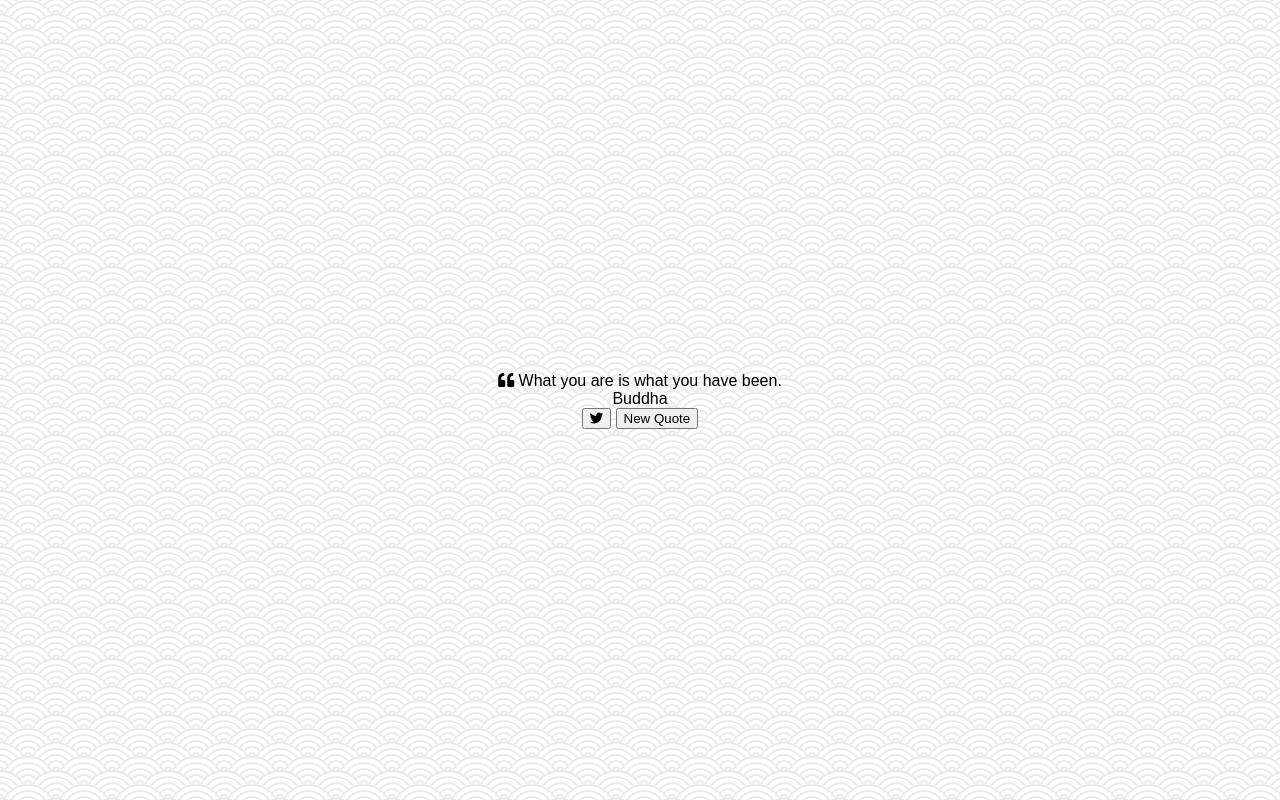
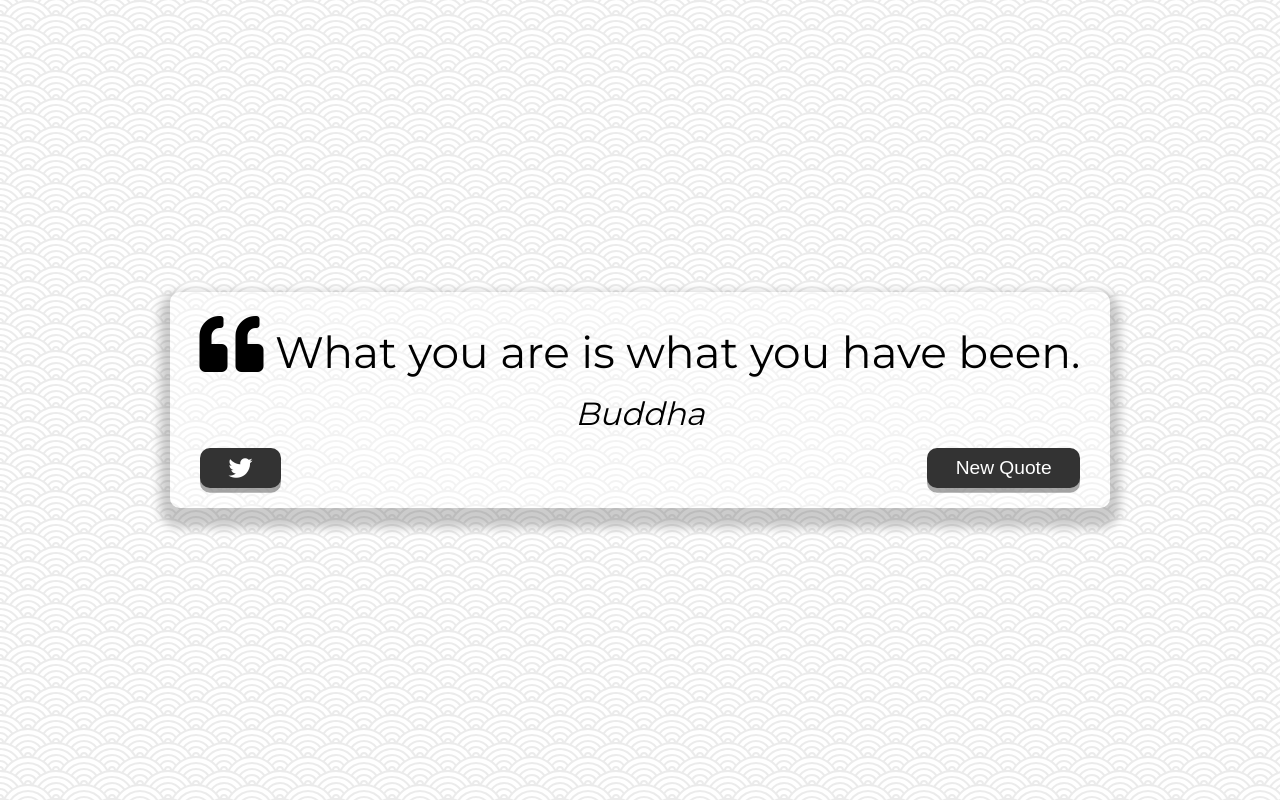
Before and after one commit to sol695/Quote-Generator, a plain HTML site: page index.html in a window 1280 px wide. Drawn offline with Linux system fonts and the light colour scheme.

Commit message:
add styles in project

```diff
--- a/style.css
+++ b/style.css
@@ -1,4 +1,5 @@
-@import url('https://fonts.googleapis.com/css?family=Montserrat&display=swap')
+@import url('https://fonts.googleapis.com/css?family=Montserrat&display=swap');
+
 
 html {
   box-sizing: border-box;
@@ -17,3 +18,73 @@ body {
  align-items:center;
  justify-content:center;
 }
+
+.quote-container{
+width:auto;
+max-width:900px;
+padding:20px 30px;
+border-radius:10px;
+background-color:rgba(255,255,255,0.4);
+box-shadow:0 10px 10px 10px rgba(0,0,0,0.2);
+}
+
+.quote-text{
+font-size:2.75rem;
+}
+
+.long-quote{
+font-size:2rem;
+}
+
+.fa-quote-left{
+font-size:4rem;
+}
+.quote-author{
+margin-top:15px;
+font-size:2rem;
+font-weigth:400;
+font-style:italic;
+}
+
+.button-container{
+margin-top:15px;
+display:flex;
+justify-content:space-between;
+}
+button{
+cursor:pointer;
+font-size:1.2rem;
+height:2.5rem;
+border:none;
+border-radius:10px;
+color:#fff;
+background:#333;
+outline:none;
+padding:0.5rem 1.8rem;
+box-shadow:0 0.3rem rgba(121,121,121,0.65);
+}
+
+button:hover{
+filter:brightness(110%)
+}
+
+button:active{
+transform:translate(0,0.3rem);
+box-shadow:0 0.1rem rgba(255,255,255, 0.5);
+}
+
+.twitter-button:hover{
+color:#38a1f3;
+}
+
+.fa-twitter{
+font-size:1.5rem;
+}
+@media screen and (max-width:1000px){
+.quote-container{
+margin:auto 10px;
+}
+.quote-text{
+    font-size:2.5rem;
+}
+}
```
Also changed, not shown: index.html (indentation only).
